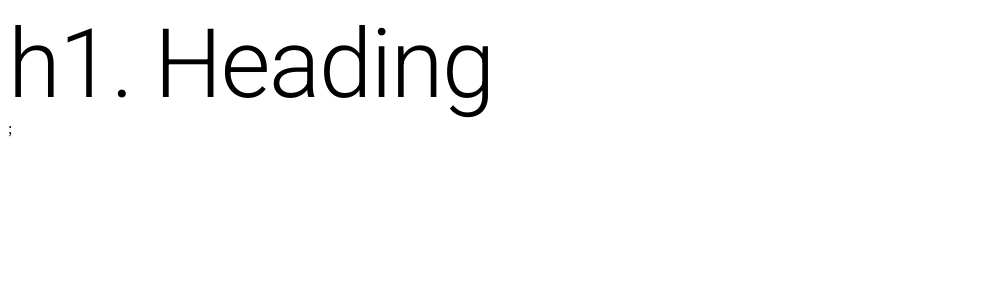
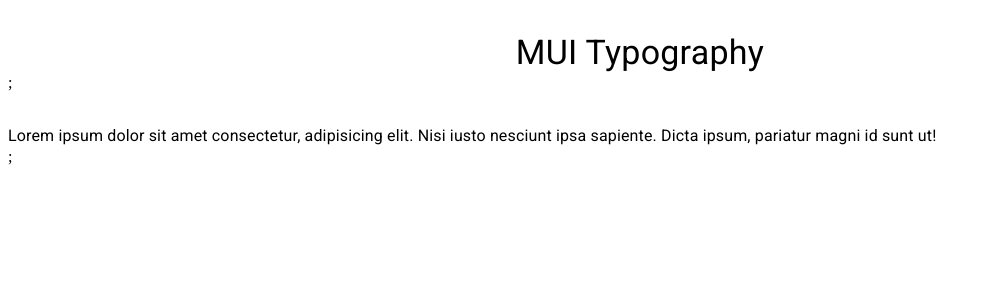
Before and after one commit to seferacikgoz/I-M-Learning-Material---UI, a React (Create React App) app: page / in a window 1280 px wide. Shown: the top 300 px of the page, without its empty margins (0-990 px from the left). Built offline with nearby package versions, Linux system fonts and the light colour scheme.

Commit message:
typography

```diff
--- a/src/components/TypoButtons.jsx
+++ b/src/components/TypoButtons.jsx
@@ -2,8 +2,12 @@
 
 const TypoButtons = () => {
   return <div>
-  <Typography variant="h1" component="h2">
-    h1. Heading
+  <Typography variant="h4" component="h6" align="center" mt={4}>
+    MUI Typography
+  </Typography>;
+
+  <Typography variant="body1"  align="justify" mt={4}>
+    Lorem ipsum dolor sit amet consectetur, adipisicing elit. Nisi iusto nesciunt ipsa sapiente. Dicta ipsum, pariatur magni id sunt ut!
   </Typography>;
   </div>;
 };
```
